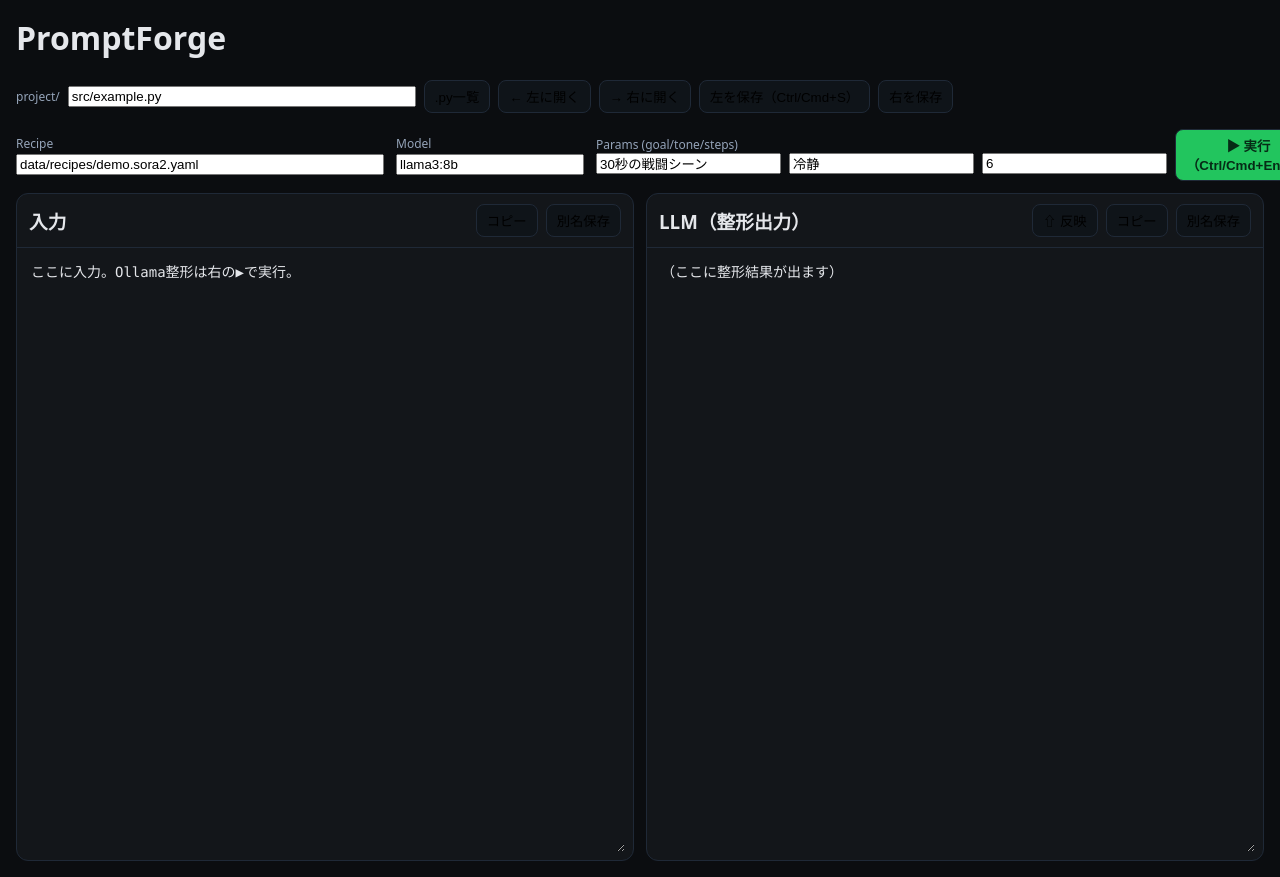
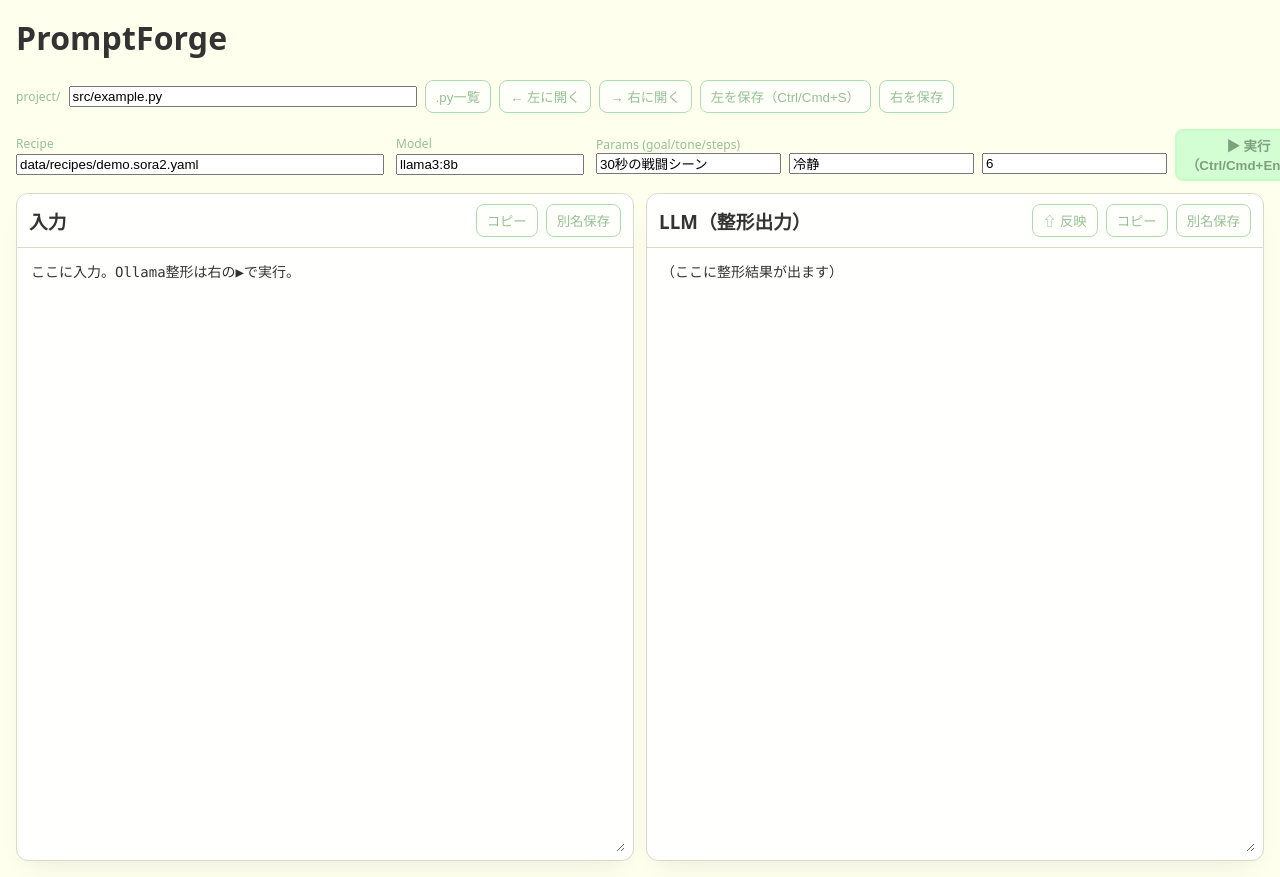
Before and after one commit to RNA4219/imgponic, a React (Vite) app: page / in a window 1280 px wide. Shown: the top 877 px of the page. Built offline with nearby package versions, Linux system fonts and the light colour scheme.

Commit message:
test: cover theme tokens

```diff
--- a/src/app.css
+++ b/src/app.css
@@ -1,17 +1,21 @@
-:root { --bg:#0b0d10; --panel:#13161a; --muted:#94a3b8; --accent:#22c55e; --border:#1f2937; }
-body { margin:0; background:var(--bg); color:#e5e7eb; font-family:ui-sans-serif,system-ui; }
+:root { --bg:#FFFFEE; --ink:#333333; --accent-50:#F6FFF6; --accent-100:#EDFEED; --accent-200:#E4FEE4; --accent-300:#DCFDDC; --accent-400:#D3FDD3; --accent-500:#C4FCC4; --accent-600:#ACDEAC; --accent-700:#95C095; --accent-800:#7DA17D; --accent-900:#668366; --border:#D9D9CA; --panel:#FFFFFD; --shadow:rgba(0,0,0,0.1); }
+body { margin:0; background:var(--bg); color:var(--ink); font-family:ui-sans-serif,system-ui,"Segoe UI",Roboto,"Noto Sans JP"; letter-spacing:0.1px; }
 .toolbar { display:flex; gap:8px; align-items:center; }
-.btn { border:1px solid var(--border); background:#0f1419; padding:6px 10px; border-radius:8px; cursor:pointer; }
-.btn:hover { border-color:#334155; }
-.btn.primary { background:var(--accent); color:#062b16; font-weight:700; }
+.btn { border:1px solid var(--accent-600); background:color-mix(in srgb,var(--panel) 80%,transparent); color:var(--accent-700); padding:6px 10px; border-radius:8px; cursor:pointer; transition:background-color .2s ease,border-color .2s ease,box-shadow .2s ease; }
+.btn:hover { background:var(--accent-100); }
+.btn:active { background:var(--accent-200); }
+.btn.primary { background:var(--accent-400); color:var(--accent-800); border-color:var(--accent-500); box-shadow:0 0 0 1px var(--accent-500) inset; font-weight:700; }
+.btn.primary:hover { background:var(--accent-300); }
+.btn.primary:active { background:var(--accent-500); }
 .split { display:grid; grid-template-columns:1fr 1fr; gap:12px; height:calc(100vh - 132px); }
-.panel { background:var(--panel); border:1px solid var(--border); border-radius:12px; display:flex; flex-direction:column; overflow:hidden; }
-.panel h3 { margin:0; padding:10px 12px; border-bottom:1px solid var(--border); display:flex; align-items:center; justify-content:space-between; }
+.panel { background:var(--panel); border:1px solid var(--border); border-radius:12px; display:flex; flex-direction:column; overflow:hidden; box-shadow:0 12px 24px -12px var(--shadow); }
+.panel h3 { margin:0; padding:10px 12px; border-bottom:1px solid var(--border); display:flex; align-items:center; justify-content:space-between; color:var(--ink); }
 .area { flex:1; padding:12px; }
-.area textarea, .area pre { width:100%; height:100%; border:none; outline:none; background:transparent; color:#e5e7eb; font-size:14px; line-height:1.5; font-family:ui-monospace, Menlo, Consolas, monospace; }
+.area textarea, .area pre { width:100%; height:100%; border:none; outline:none; background:transparent; color:var(--ink); font-size:14px; line-height:1.5; font-family:ui-monospace, Menlo, Consolas, monospace; }
 .runpulse { transform:scale(1); transition:transform .15s ease; }
 .runpulse.active { transform:scale(0.92); }
-.badge { font-size:12px; color:var(--muted); }
+.badge { font-size:12px; color:var(--accent-700); }
 .right-actions { display:flex; gap:8px; align-items:center; }
 .filebar { display:flex; gap:8px; align-items:center; margin:8px 0 16px; }
-input[type="text"] { background:#0f1419; color:#e5e7eb; border:1px solid var(--border); border-radius:8px; padding:6px 8px; }
+input[type="text"] { background:var(--accent-50); color:var(--ink); border:1px solid var(--border); border-radius:8px; padding:6px 8px; box-shadow:inset 0 1px 2px color-mix(in srgb,var(--shadow) 30%,transparent); transition:border-color .2s ease,box-shadow .2s ease; }
+input[type="text"]:focus { border-color:var(--accent-600); box-shadow:0 0 0 3px color-mix(in srgb,var(--accent-600) 25%,transparent); }
```
Also changed, not shown: 1 other file (tests, documents, lock files or other folders).
